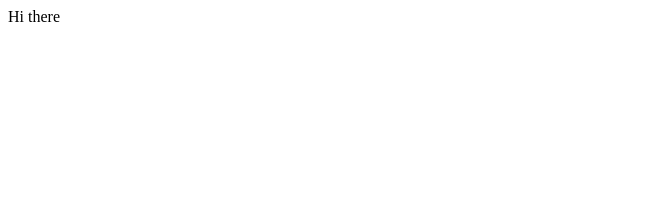
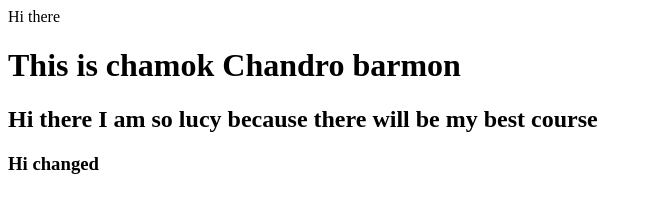
Before and after one commit to chamokbarmon/Second-git-project, a plain HTML site: page index.html in a window 1280 px wide. Shown: the whole page, without its empty margins (0-652 px from the left). Drawn offline with Linux system fonts and the light colour scheme.

Commit message:
changed git code

```diff
--- a/index.html
+++ b/index.html
@@ -8,5 +8,8 @@
 </head>
 <body>
 	Hi there
+	<h1>This is chamok Chandro  barmon </h1>
+	<h2>Hi there I am so lucy because there will be  my best course </h2>
+	<h3>Hi changed </h3>
 </body>
 </html>
```
